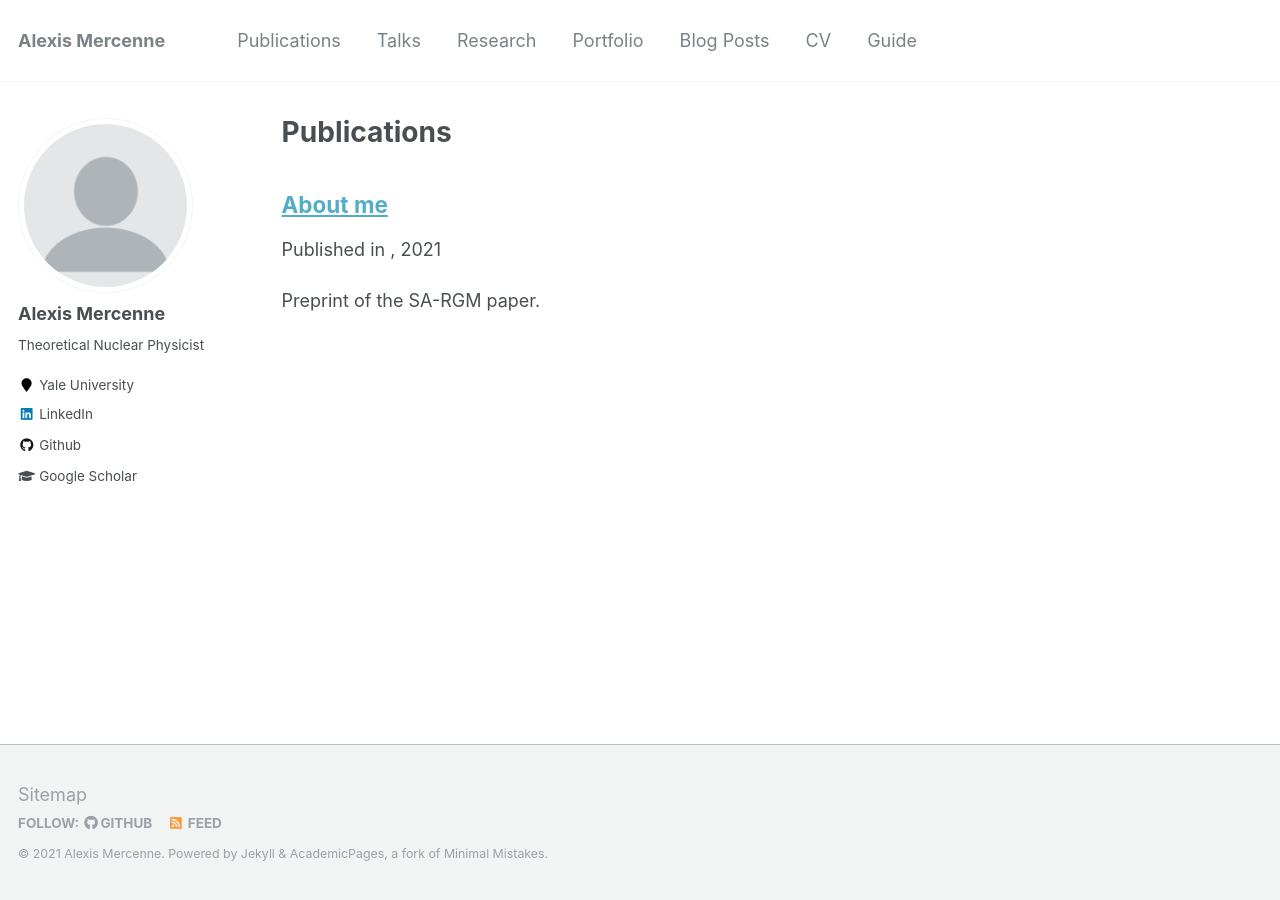
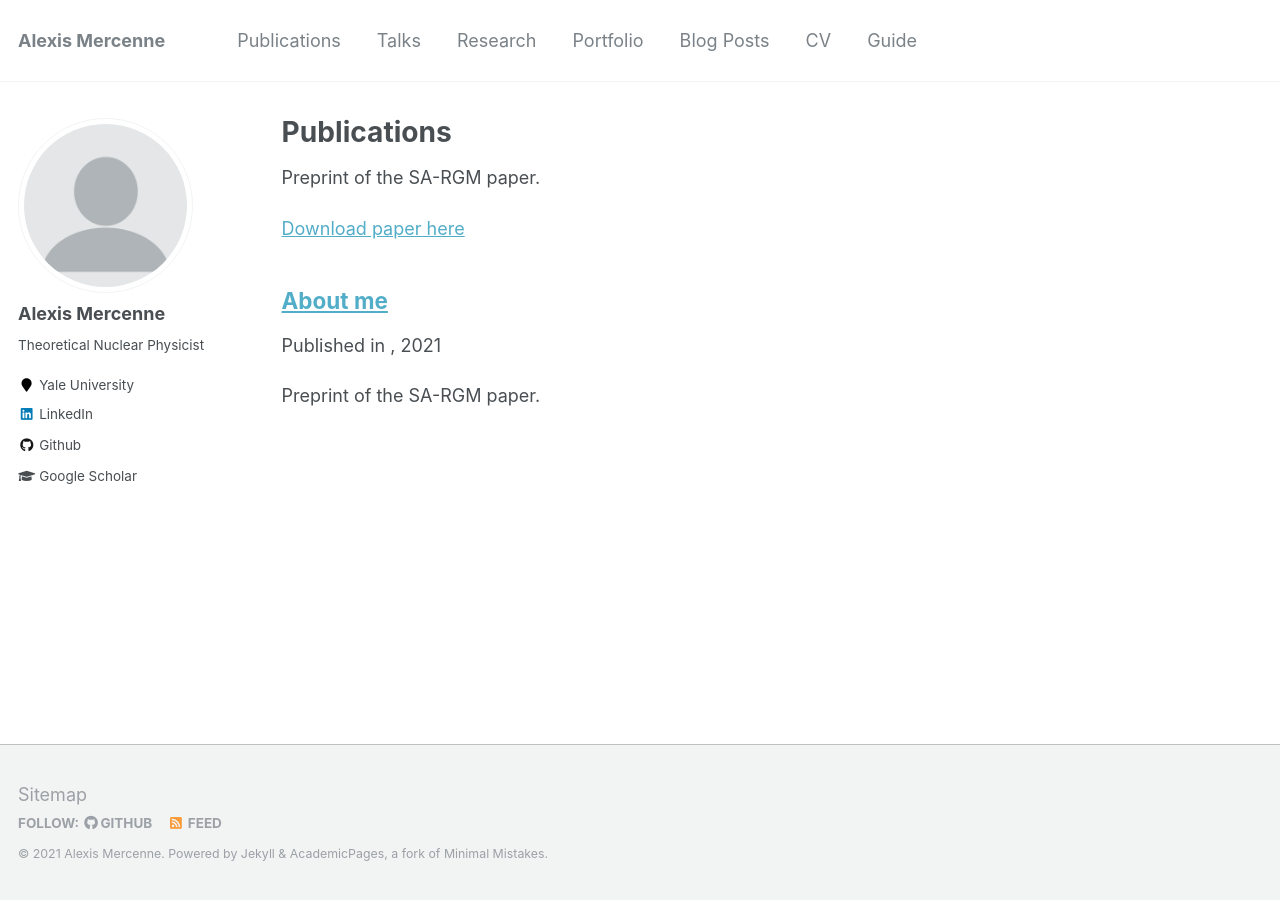
Before and after one commit to amercenne/amercenne.github.io, a Jekyll site: the page built from _pages/publications.md, in a window 1280 px wide. Built offline with Jekyll 4.4.1, drawn with Linux system fonts in a browser that asks for light colours.

Commit message:
minor changes

```diff
--- a/_pages/publications.md
+++ b/_pages/publications.md
@@ -4,6 +4,10 @@ title: "Publications"
 permalink: /publications/
 author_profile: true
 ---
+
+Preprint of the SA-RGM paper.
+
+[Download paper here](http://academicpages.github.io/files/SA_RGM_paper.pdf)
 
 {% if author.googlescholar %}
   You can also find my articles on <u><a href="{{author.googlescholar}}">my Google Scholar profile</a>.</u>
```
